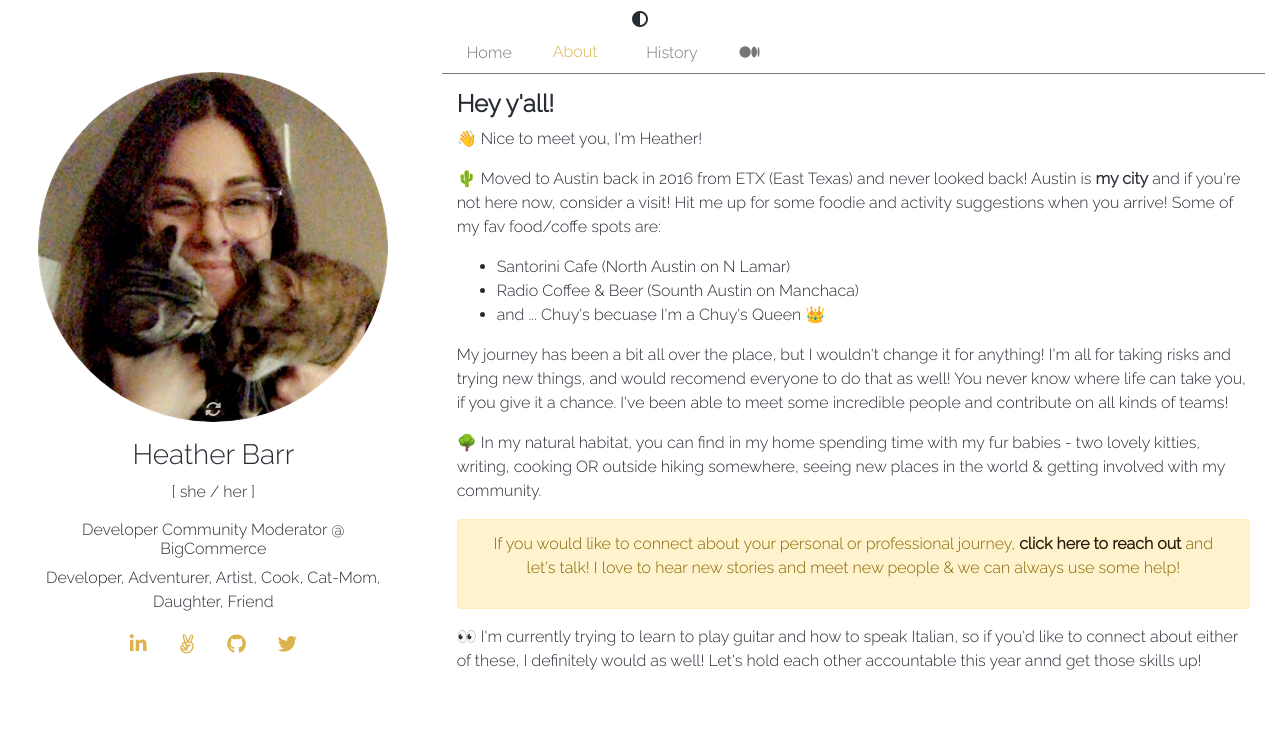
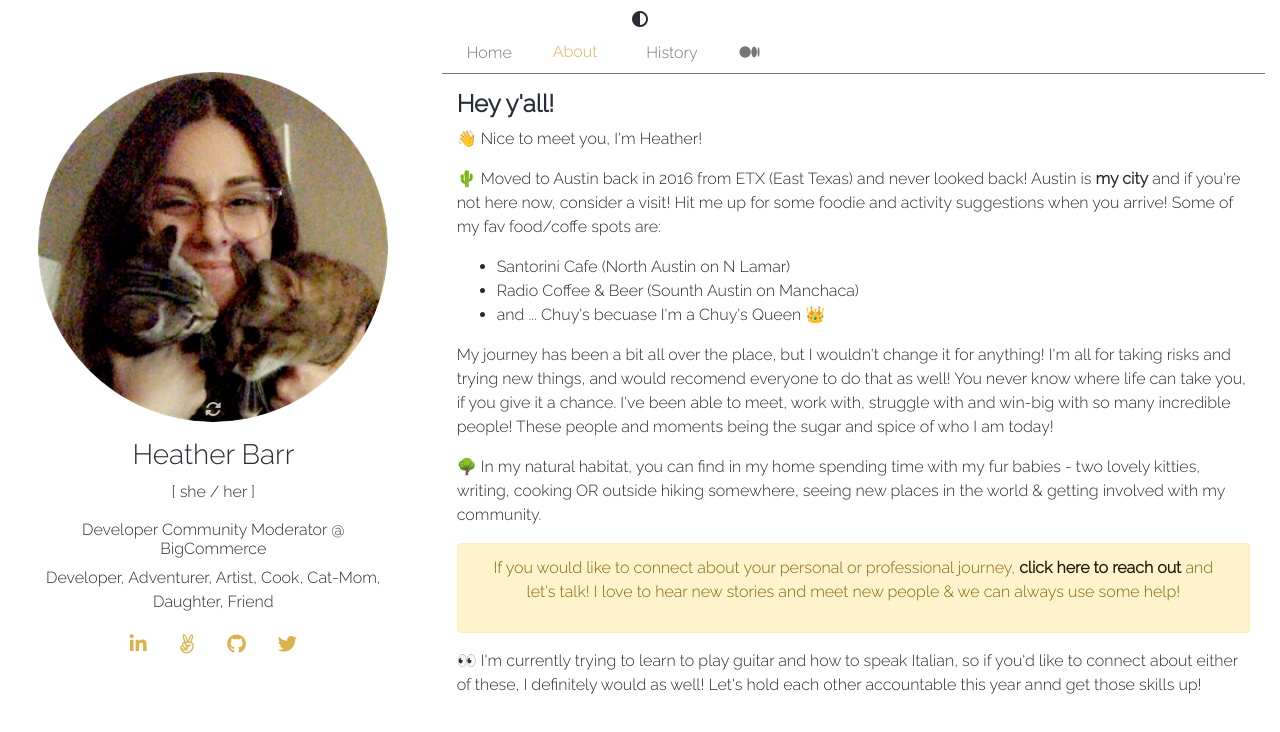
Before and after one commit to hnbarr/heatherbarr, a React (Create React App) app: page /About in a window 1280 px wide. Shown: the top 732 px of the page. Built offline with nearby package versions, Linux system fonts and the light colour scheme.

Commit message:
more text updates to bio

```diff
--- a/src/components/About.js
+++ b/src/components/About.js
@@ -22,9 +22,9 @@ export default class About extends Component {
                         </ul>
                         <p>
                             My journey has been a bit all over the place, but I wouldn't change it for anything! I'm all for taking risks and trying new things,
-                            and would recomend everyone to do that as well! You never know where life can take you, if you give it a chance. I've been able to meet some incredible people and contribute on all kinds of teams!
+                            and would recomend everyone to do that as well! You never know where life can take you, if you give it a chance. I've been able to
+                            meet, work with, struggle with and win-big with so many incredible people! These people and moments being the sugar and spice of who I am today!
                         </p>
-
                         <p>
                             🌳 In my natural habitat, you can find in my home spending time with my fur babies - two lovely kitties, writing, cooking OR
                             outside hiking somewhere, seeing new places in the world & getting involved with my community.
```
